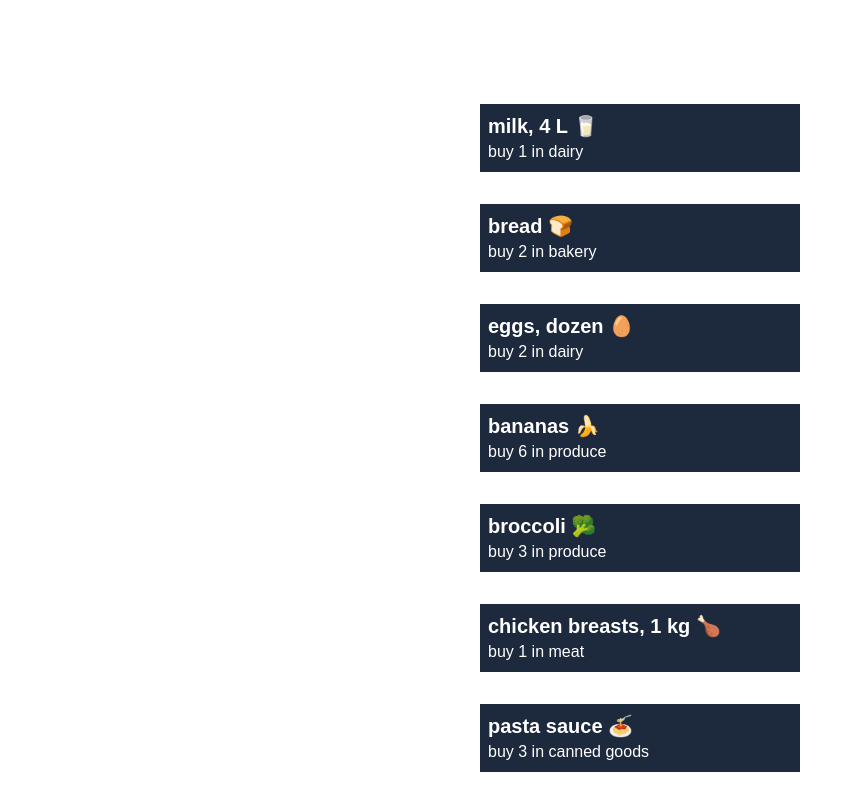
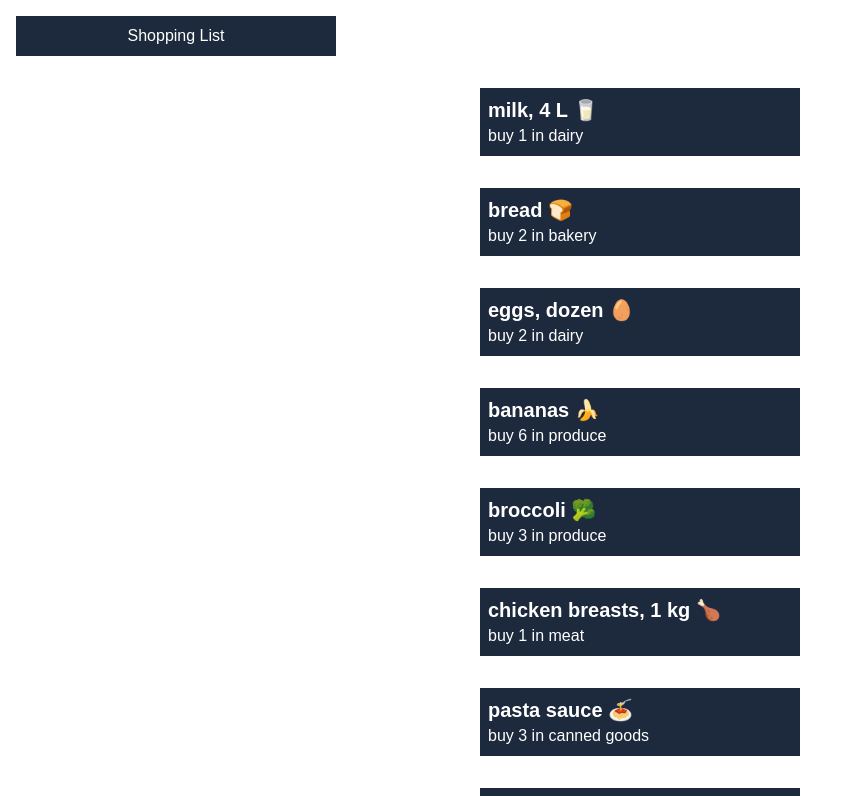
Before and after one commit to Oleksii2006/cprg306-assignments, a Next.js app: page /week-3 in a window 1280 px wide. Shown: the top 796 px of the page, without its empty margins (0-847 px from the left). Built offline with nearby package versions, Linux system fonts and the light colour scheme.

Commit message:
problems solved

```diff
--- a/app/week-3/page.js
+++ b/app/week-3/page.js
@@ -3,7 +3,7 @@ export default function Page() {
   return (
     <div>
       <title>week-3</title>
-      <h1 className="text-white text-4xl font-bold m-6  flex flex-col items-center">Shopping List</h1>
+      <h1 className="flex flex-col items-center text-white border-slate-800 bg-slate-800 w-full max-w-xs m-4 p-2 ">Shopping List</h1>
       <ItemList/>
     </div>
   );
```
